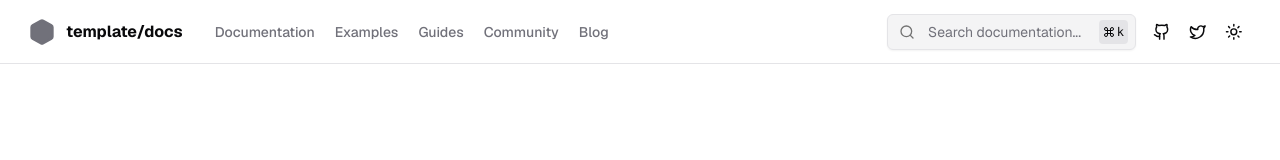
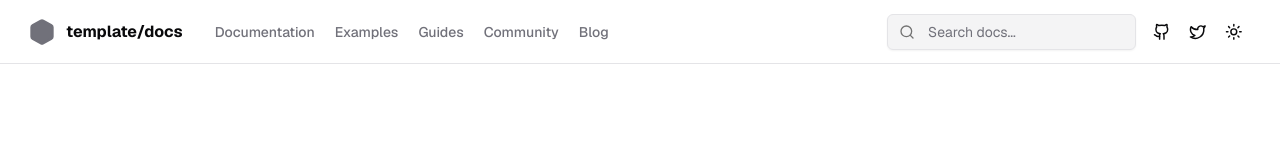
Before and after one commit to DarkInventor/easy-landing-docs, a Next.js app: page / in a window 1280 px wide. Shown: the top 160 px of the page. Built offline with nearby package versions, Linux system fonts and the light colour scheme.

Commit message:
remove cmd+k

```diff
--- a/components/search.tsx
+++ b/components/search.tsx
@@ -54,13 +54,13 @@ export default function Search() {
             <SearchIcon className="absolute left-3 top-1/2 -translate-y-1/2 h-4 w-4 text-neutral-500 dark:text-neutral-400" />
             <Input
               className="w-full rounded-md bg-muted border h-9 pl-10 pr-4 text-sm shadow-sm "
-              placeholder="Search documentation..."
+              placeholder="Search docs..."
               type="search"
             />
-            <div className="sm:flex hidden absolute top-1/2 -translate-y-1/2 right-2 text-xs font-medium font-mono items-center gap-0.5 dark:bg-neutral-700 bg-zinc-200 p-1 rounded-sm">
+            {/* <div className="sm:flex hidden absolute top-1/2 -translate-y-1/2 right-2 text-xs font-medium font-mono items-center gap-0.5 dark:bg-neutral-700 bg-zinc-200 p-1 rounded-sm">
               <CommandIcon className="w-3 h-3" />
               <span>k</span>
-            </div>
+            </div> */}
           </div>
         </DialogTrigger>
         <DialogContent className="p-0 max-w-[650px] sm:top-[38%] top-[45%]">
```
